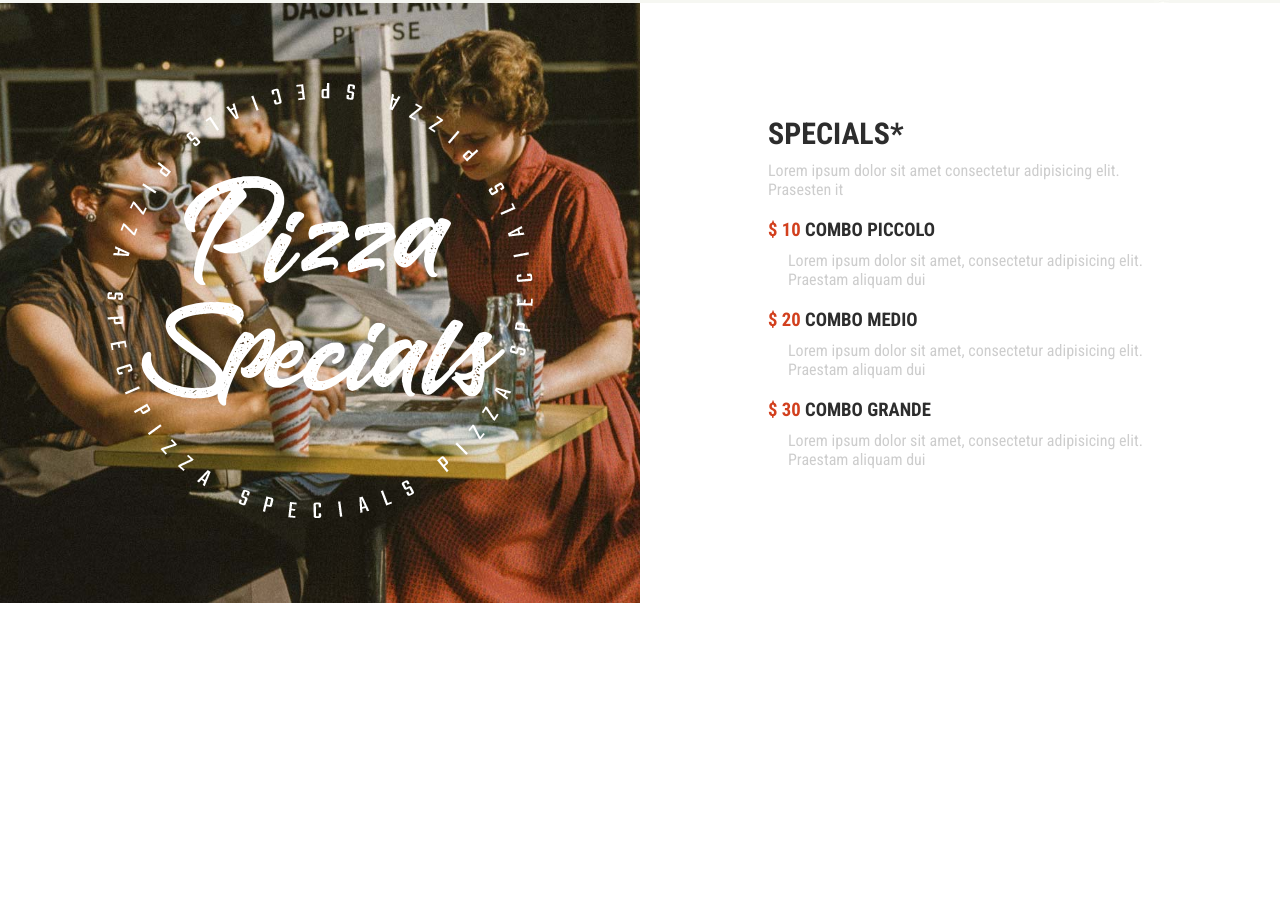
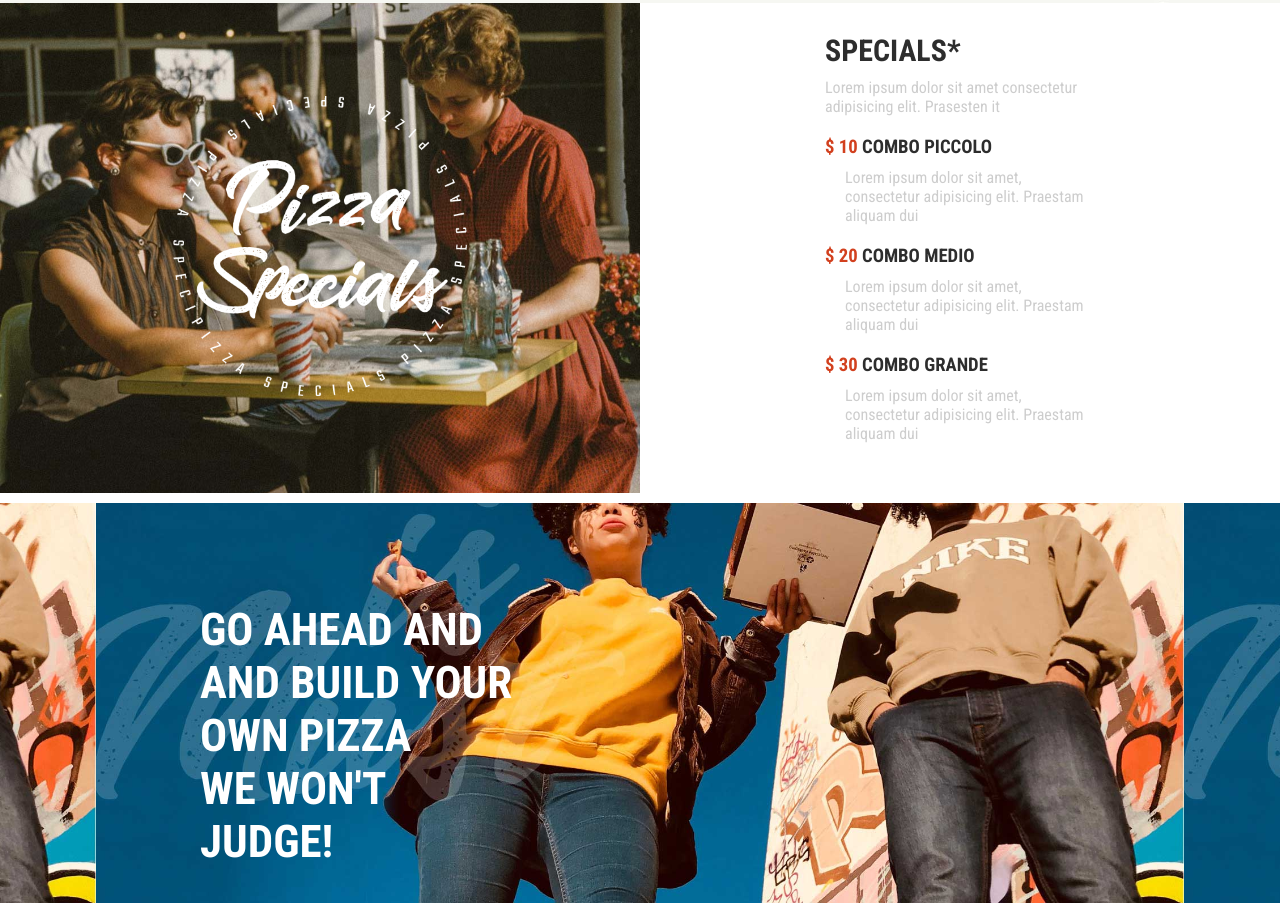
Before and after one commit to MatteoFruianu/proj-html-vuejs, a plain HTML site: page index.html in a window 1280 px wide. Shown: the part 1063-1966 px from the top of the page. Before the commit the page ends 1666 px from the top, so only its background shows below. Drawn offline with nearby package versions, Linux system fonts and the light colour scheme.

Commit message:
go ahead

```diff
--- a/css/styles.css
+++ b/css/styles.css
@@ -205,7 +205,7 @@ ul {
     color:black;
 
     display: flex;
-    height: 600px;
+    height: 500px;
 }
 
 .special {
@@ -222,10 +222,18 @@ ul {
 
 }
 
+.layover-special-left img{
+   height: 300px;
+}
+
         /* special right */
 
+ .special.right {
+     padding: 50px;
+ }
+
 .special-menu {
-    width: 60%;
+    width: 50%;
 }
 
 .special-menu h2,
@@ -250,3 +258,20 @@ ul {
 .special-menu .combo h3 span {
     color: #d2401e;
 }
+
+/* GOAHEAD STYLES  */
+
+.goahead {
+    height: 400px;
+    background-image: url(../images/h3-background-img.jpg);
+    background-position: bottom;
+    background-repeat: repeat;
+    background-size: 85% ;
+}
+
+.goahead .build {
+    font-size: 45px;
+    font-weight: 700;
+    margin-left: 200px;
+    padding-top: 100px;
+}
--- a/index.html
+++ b/index.html
@@ -84,7 +84,7 @@
             </div>
         </section>
 
-        <section class="pizza-specials">
+        <section class="pizza-specials p-btm10">
             <div class="special left">
                 <div class="layover-special-left">
                     <img src="./images/h1-img-7n.png" alt="">
@@ -112,6 +112,18 @@
             </div>
         </section>
 
+        <section class="goahead">
+
+            <div class="build txt-upp">
+                go ahead and <br>
+                and build your <br>
+                own pizza <br>
+                we won't <br>
+                judge! <br>
+            </div>
+
+        </section>
+
 
 
 
```
